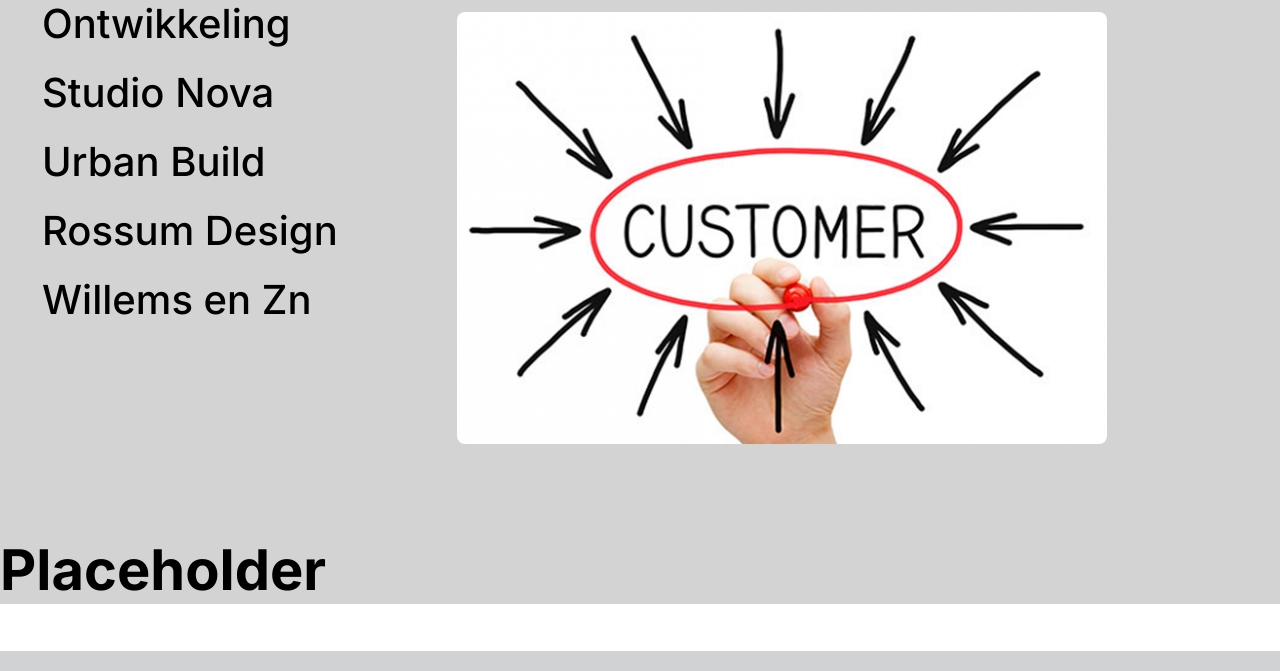
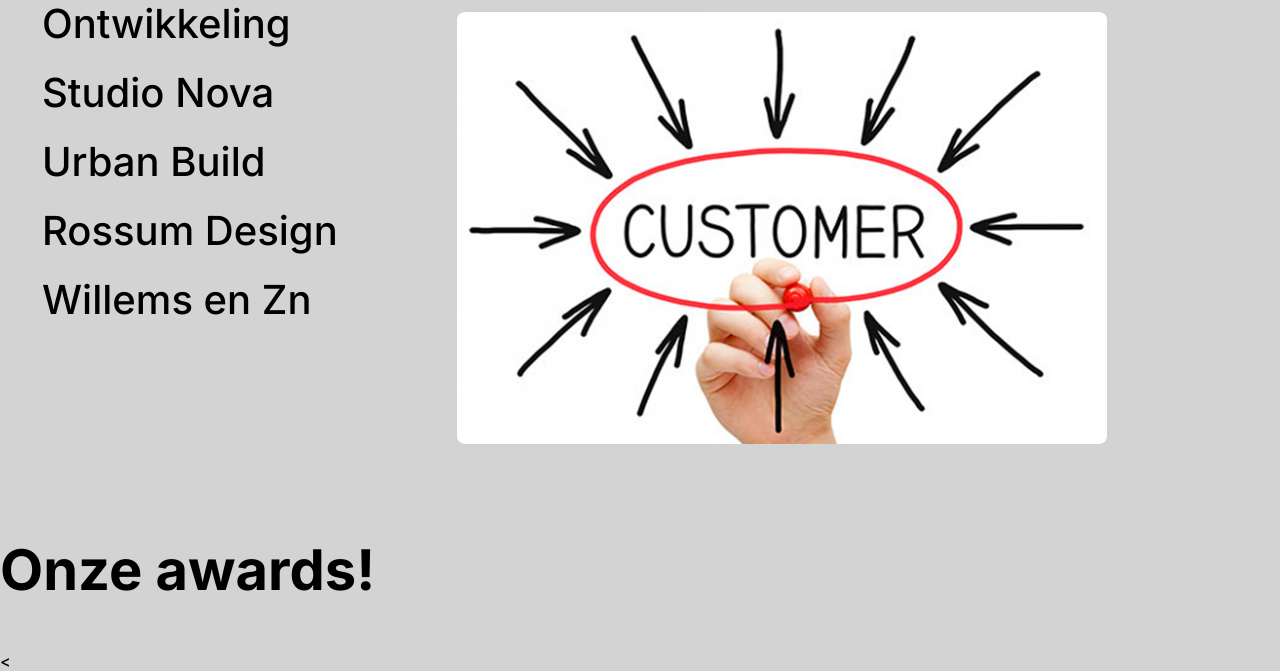
Before and after one commit to MarkPrins18/code-conquer-printwebsite, a PHP site: page / in a window 1280 px wide. Shown: the part 1036-1707 px from the top of the page. Run offline with PHP 8.4, Linux system fonts and the light colour scheme.

Commit message:
added awards

```diff
--- a/index.php
+++ b/index.php
@@ -49,9 +49,7 @@
           <div class="example-list">
             <!--div to set list and content next to eachother-->
             <ul class="select-example">
-              <li class="list-item" data-content="example-1">
-                Delta Ontwikkeling
-              </li>
+              <li class="list-item" data-content="example-1">Delta Ontwikkeling</li>
               <li class="list-item" data-content="example-2">Studio Nova</li>
               <li class="list-item" data-content="example-3">Urban Build</li>
               <li class="list-item" data-content="example-4">Rossum Design</li>
@@ -163,10 +161,17 @@
         </div>
       </section>
 
-      <section class="advertisement">
+      <section class="awards">
         <!--section added for semantic-->
-        <h2>Placeholder</h2>
+        <h2>Onze awards!</h2>
+        <div class="awards-container">
+          <div class="award-1"> <
+
+          </div>
+        </div>
       </section>
+
+
 
       <!--placeholder for footer-->
       <div class="footer"></div>
```
